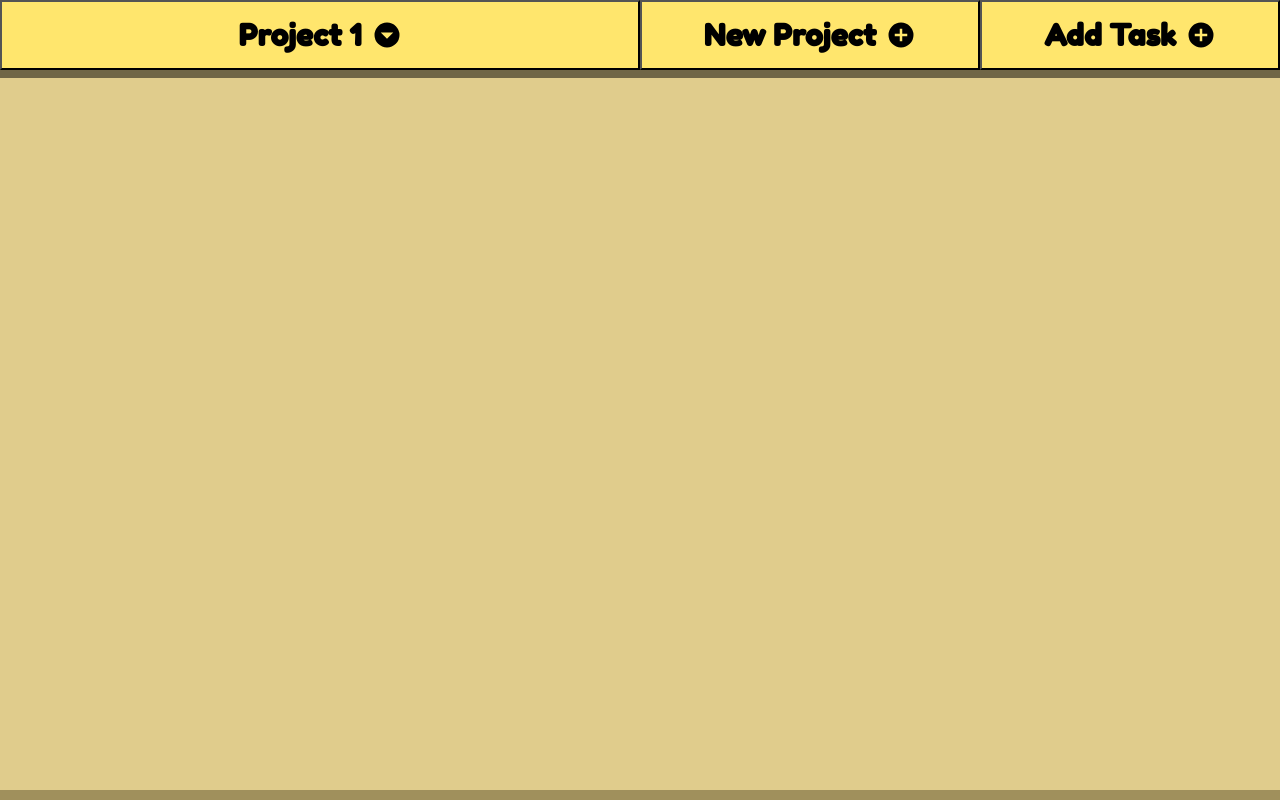
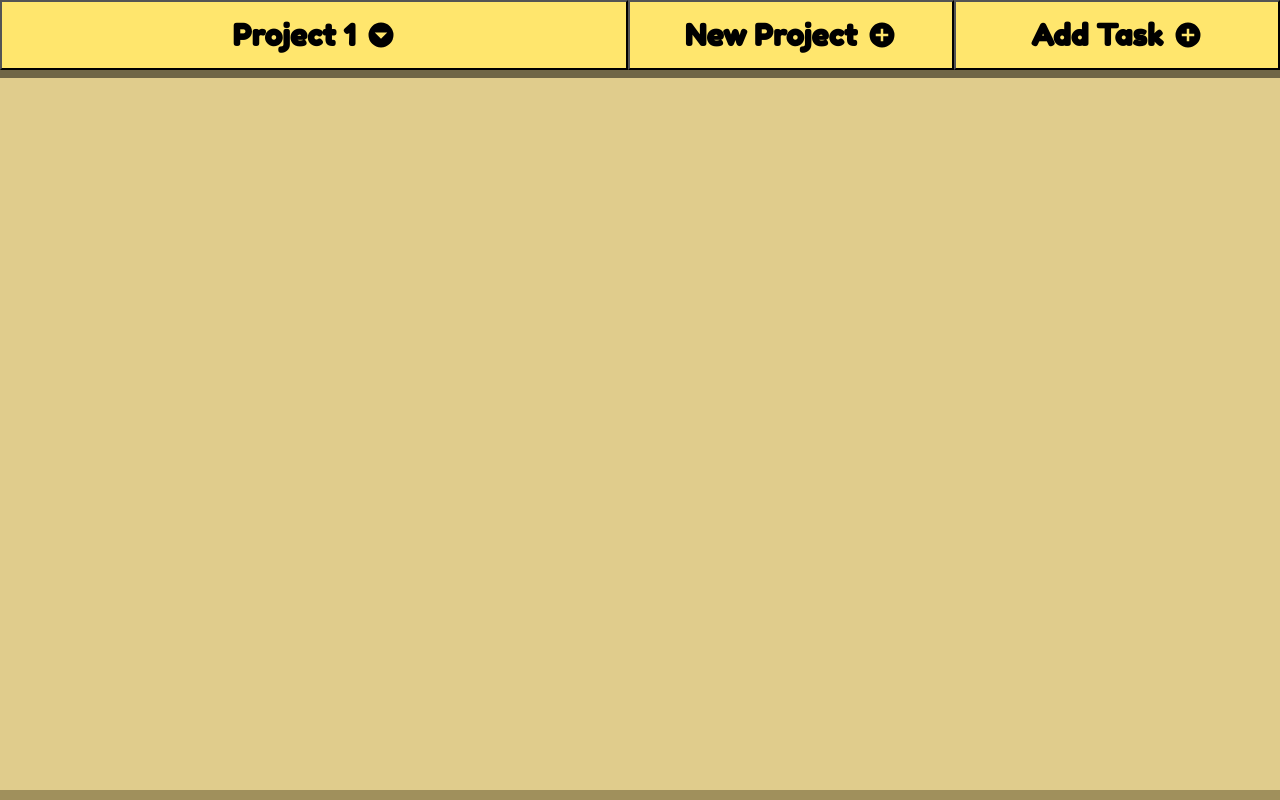
Before and after one commit to ClearlyyConfused/todoList, a plain HTML site: page index.html in a window 1280 px wide. Drawn offline with Linux system fonts and the light colour scheme.

Commit message:
Fix display at smaller viewports

```diff
--- a/style.css
+++ b/style.css
@@ -358,8 +358,8 @@ body {
 	display: flex;
 	flex-direction: column;
 	font-family: 'Fredoka One', cursive;
-	height: 100vh;
-	min-width: 1000px;
+	min-height: 100vh;
+	height: fit-content;
 }
 
 #title {
@@ -385,12 +385,18 @@ body {
 }
 
 #header {
-	height: 70px;
+	min-height: 70px;
 	z-index: 1;
 	width: 100%;
-	display: grid;
-	grid-template-columns: 50% auto auto;
+	display: flex;
 	font-size: 30px;
+	flex-wrap: wrap;
+}
+
+@media (max-width: 819.5px) {
+	#header > button:nth-child(1) {
+		order: 3;
+	}
 }
 
 #header > button {
@@ -403,6 +409,13 @@ body {
 	gap: 10px;
 	color: black;
 	box-sizing: border-box;
+	flex: 1;
+	min-width: 250px;
+}
+
+#header button:nth-child(1) {
+	min-width: 320px;
+	flex: 2;
 }
 
 #content {
@@ -485,6 +498,7 @@ body {
 	border-right: none;
 	border-top: none;
 	overflow: hidden;
+	width: 100vw;
 }
 
 .projectDisplay > div {
```
